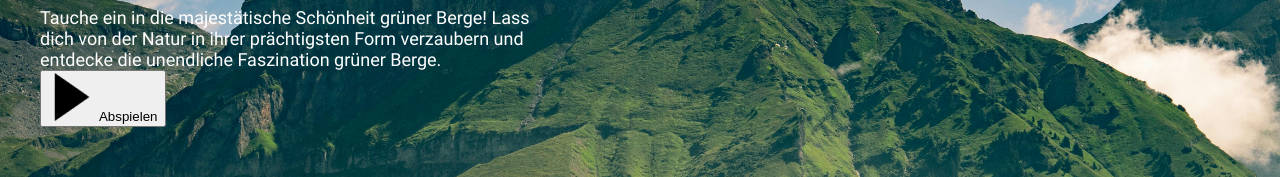
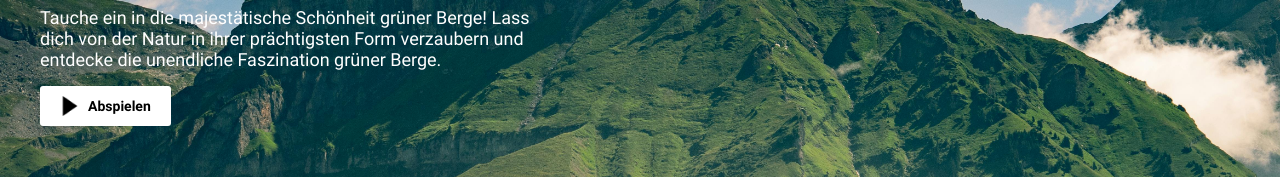
Before and after one commit to SarahZimmermann-Schmutzler/videoflix_frontend, an Angular app: page /videos in a window 1280 px wide. Shown: the part 368-545 px from the top of the page. Built offline with nearby package versions, Linux system fonts and the light colour scheme.

Commit message:
play btn

```diff
--- a/src/app/videos/videos.component.html
+++ b/src/app/videos/videos.component.html
@@ -42,12 +42,10 @@
 
         <div class="vid-content-bg-subtitle">Tauche ein in die majestätische Schönheit grüner Berge! Lass dich von der Natur in ihrer prächtigsten Form verzaubern und entdecke die unendliche Faszination grüner Berge.</div>
 
-        <div>
-            <button>
-                <img src="./assets/img/arrow_right.png">
-                Abspielen
-            </button>
-        </div>
+        <button class="vid-content-play-btn">
+            <img src="./assets/img/arrow_right.png">
+            Abspielen
+        </button>
     </div>
 
     <div class="vid-content-video-container">
--- a/src/app/videos/videos.component.scss
+++ b/src/app/videos/videos.component.scss
@@ -230,6 +230,7 @@
     font-size: 18px;
     color: white;
     width: 500px;
+    margin-bottom: 16px;
 
     @media(max-width: 949px) {
         font-size: 16px;
@@ -240,6 +241,31 @@
         width: 100%;
     }
 
+}
+
+.vid-content-play-btn {
+    display: flex;
+    justify-content: center;
+    align-items: center;
+    font-weight: bold;
+    font-family: 'Roboto';
+    font-size: 14px;
+    padding: 10px 20px 10px 20px;
+    border-radius: 3px;
+    border: none;
+    background-color: white;
+    cursor: pointer;
+
+    img {
+        width: 20px;
+        height: 20px;
+        object-fit: cover;
+        margin-right: 8px;
+    }
+
+    &:hover {
+        background-color: rgba(250,250,250,0.85);
+    }
 }
 
 .vid-content-video-container {
```
